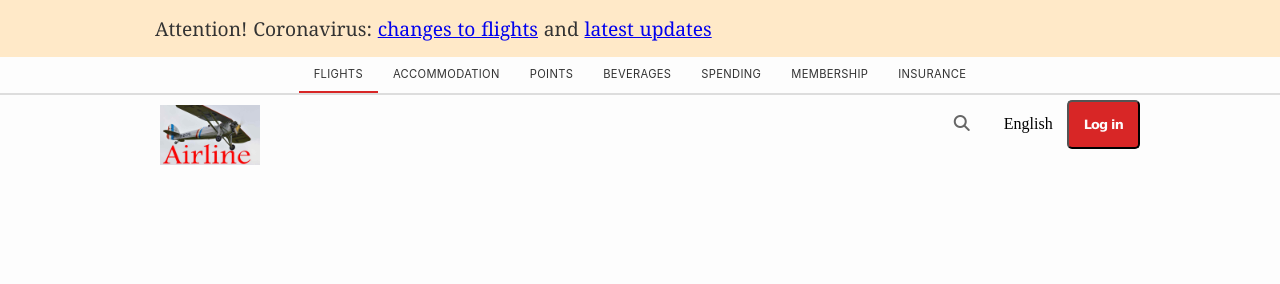
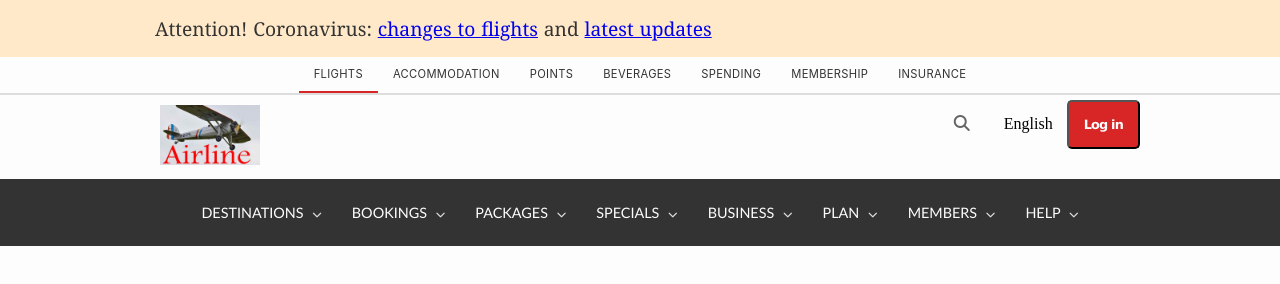
Before and after one commit to Khai-Halim/Airline-frontpage, a plain HTML site: page index.html in a window 1280 px wide. Drawn offline with Linux system fonts and the light colour scheme.

Commit message:
Add secondary nav

```diff
--- a/css/_classes.scss
+++ b/css/_classes.scss
@@ -12,6 +12,8 @@
     position: relative;
 }
 
-.pos-abs{
-    position: absolute;
+.fa-chevron-down{
+    font-size: 0.6rem;
+    padding-left: 5px;
+    color: $grey-1;
 }
--- a/css/_colors.scss
+++ b/css/_colors.scss
@@ -5,22 +5,20 @@ $grey-1: #ddd;
 $grey-2: #bbb;
 $grey-3: #999;
 $grey-4: #666;
-$input-focus: rgb(172, 255, 248);
 $primary-color-1: rgb(255, 209, 209);
 $primary-color-2: rgb(255, 152, 152);
 $primary-color-3: #ff5959;
 $primary-color-4: rgb(216, 38, 38);
-$other-color: rgb(255, 233, 200);
+$primary-color-5: rgb(170, 0, 0);
 $secondary-color-1: rgb(233, 249, 255);
 $secondary-color-2: rgb(174, 231, 255);
 $secondary-color-3: rgb(106, 210, 255);
 $secondary-color-4: rgb(48, 192, 253);
 $secondary-color-5: rgb(2, 142, 202);
+$other-color: rgb(255, 233, 200);
+$input-focus: rgb(172, 255, 248);
 
-.bg-other{
-    background: $other-color;
-}
-
+//background colors
 .bg-1{
     background: $secondary-color-1;
 }
@@ -28,3 +26,11 @@ $secondary-color-5: rgb(2, 142, 202);
 .bg-2{
     background: $white;
 }
+
+.bg-3{
+    background: $black;
+}
+
+.bg-other{
+    background: $other-color;
+}
--- a/css/_fonts.scss
+++ b/css/_fonts.scss
@@ -4,6 +4,7 @@ $font-2: Verdana, Geneva, Tahoma, sans-serif;
 $font-3: Georgia, 'Times New Roman', Times, serif;
 $font-4: 'Gill Sans', 'Gill Sans MT', Calibri, 'Trebuchet MS', sans-serif;
 
+//font styles
 @mixin font-1{
     font-family: $font-3;
     color: $black;
@@ -21,3 +22,12 @@ $font-4: 'Gill Sans', 'Gill Sans MT', Calibri, 'Trebuchet MS', sans-serif;
     padding: 10px 15px;
     text-transform: uppercase;
 }
+
+@mixin font-3{
+    display: block;
+    font-family: $font-4;
+    color: $white;
+    font-size: 0.9rem;
+    padding: 25px 15px;
+    text-transform: uppercase;
+}
--- a/css/_header.scss
+++ b/css/_header.scss
@@ -81,8 +81,6 @@
     cursor: pointer;
 }
 
-
-
                       /**** LOGO AND LOGIN ****/
 
 #login-block{
@@ -133,3 +131,27 @@
     //transform: translateY(3px) scale(1.3, 1.5);
     cursor: pointer;
 }
+
+                 /**** SECONDARY NAVIGATION ****/
+#nav-secondary{
+ul{
+    display: flex;
+    list-style: none;
+    justify-content: center;
+    li{
+        display: inline-block;
+        a{
+            @include font-3;
+            text-decoration: none;
+            &:hover{
+                background: $white;
+                color: $primary-color-4;
+            }
+        }
+        span{
+            @include font-3;
+            cursor: pointer
+        }
+    }
+}
+}
--- a/index.html
+++ b/index.html
@@ -14,7 +14,7 @@
     </div>
 
     <!--PRIMARY NAVIGATION-->
-    <div class="border-bottom">
+    <div class="bg-2 border-bottom">
         <nav id="nav-primary" class="container">
             <ul>
                 <li class="active-menu-primary"><a href="">Flights</a></li>
@@ -52,6 +52,22 @@
         </div>
     </div>
 
+    <!--SECONDARY NAVIGATION-->
+    <div class="bg-3">
+        <nav id="nav-secondary" class="container">
+            <ul>
+                <li><a href="#">Destinations <i class="fas fa-chevron-down"></i></a></li>
+                <li><a href="#">Bookings <i class="fas fa-chevron-down"></i></a></li>
+                <li><a href="#">Packages <i class="fas fa-chevron-down"></i></a></li>
+                <li><a href="#">Specials <i class="fas fa-chevron-down"></i></a></li>
+                <li><a href="#">Business <i class="fas fa-chevron-down"></i></a></li>
+                <li><a href="#">Plan <i class="fas fa-chevron-down"></i></a></li>
+                <li><a href="#">Members <i class="fas fa-chevron-down"></i></a></li>
+                <li><a href="#">Help <i class="fas fa-chevron-down"></i></a></li>
+            </ul>
+        </nav>
+    </div>
+
     <script src="script.js"></script>
 </body>
 </html>
```
Also changed, not shown: css/style.css, 1 other file.
